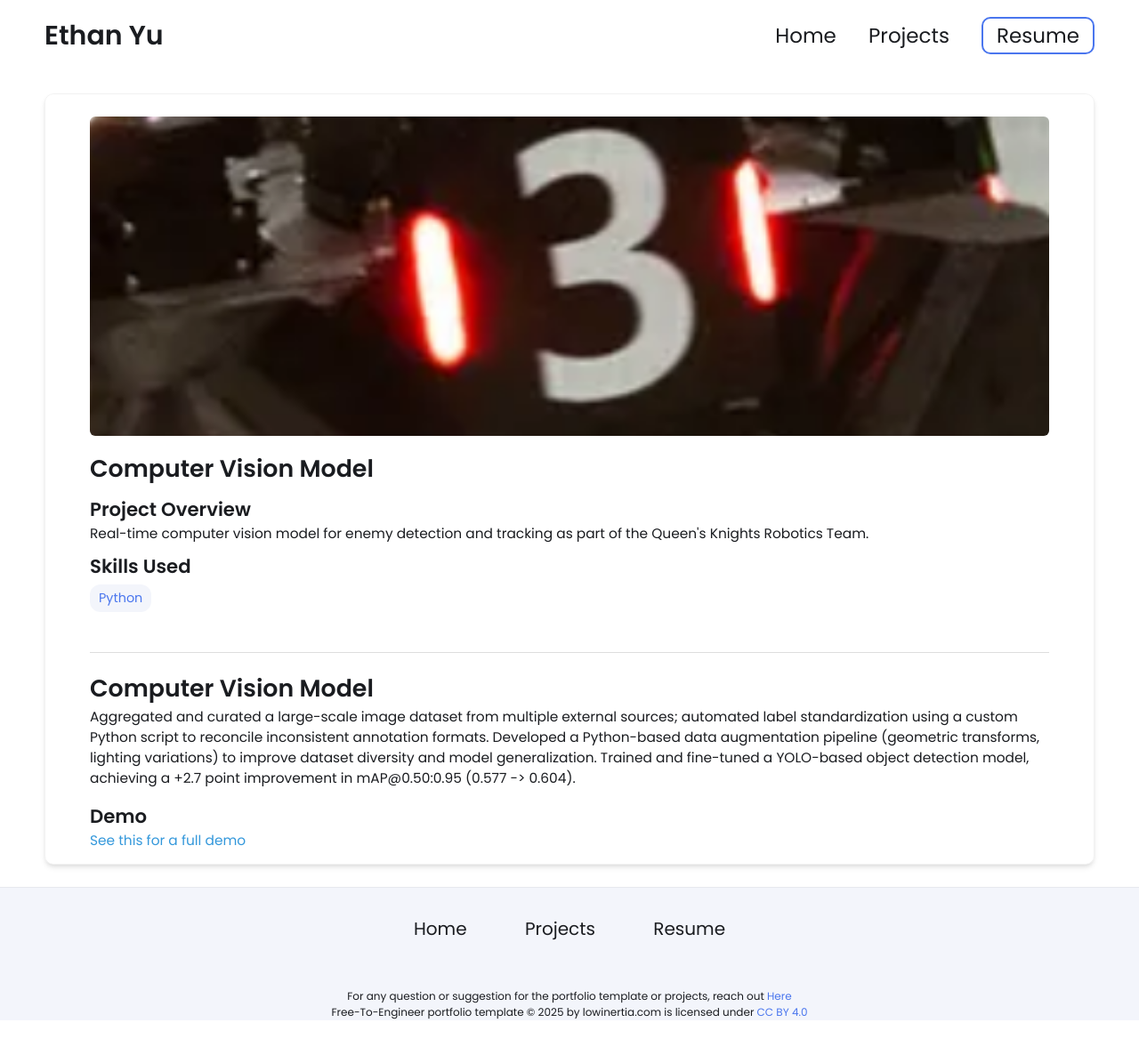
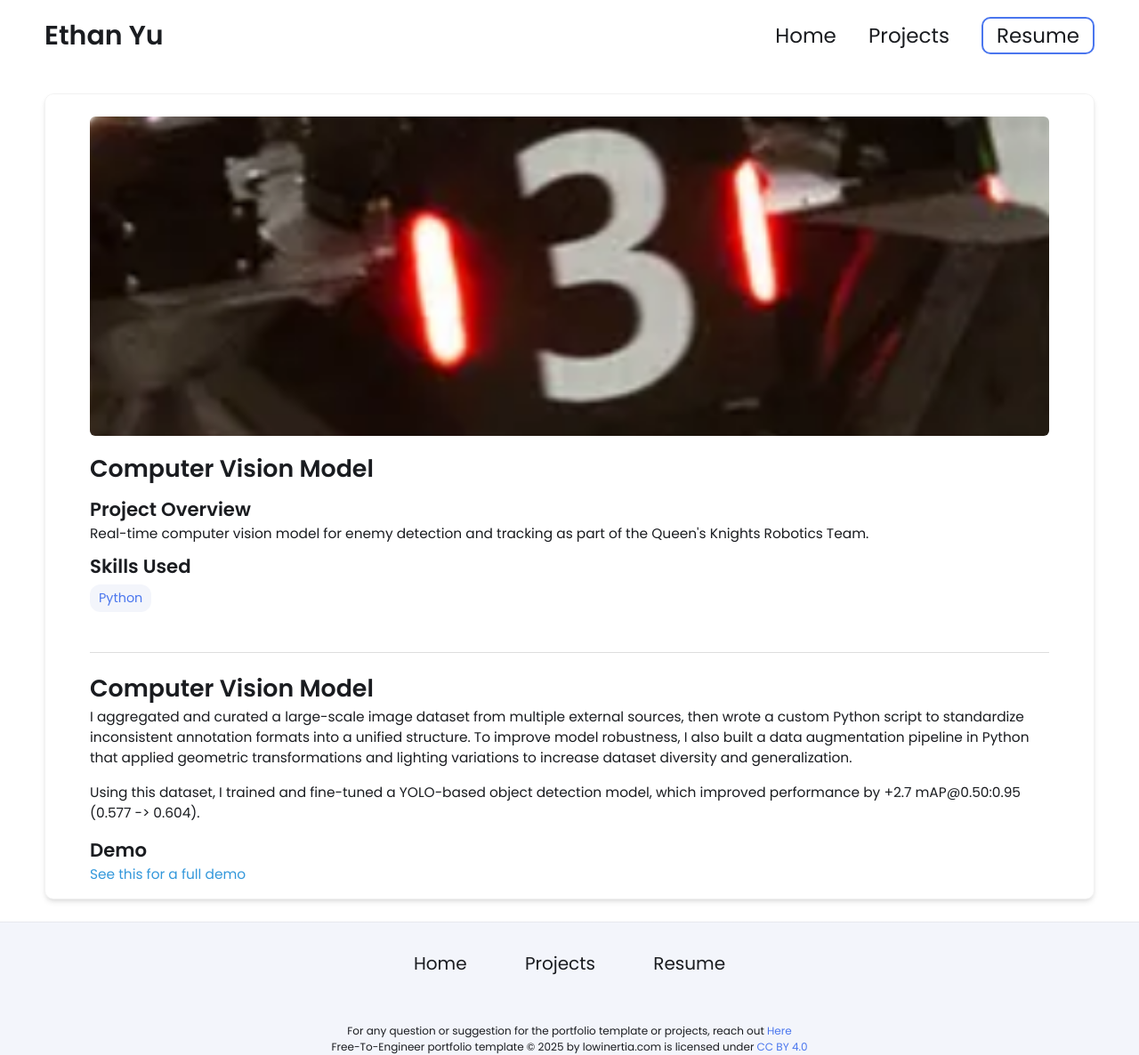
Before and after one commit to chaoqy/chaoqy.github.io, a Jekyll site: the page built from _projects/computer-vision/index.md, in a window 1280 px wide. Shown: the whole page at 89% size. Built offline with Jekyll 4.4.1, drawn with Linux system fonts in a browser that asks for light colours; before the commit the page ends 1147 px from its top, so only the background shows below that.

Commit message:
Update index.md

```diff
--- a/_projects/computer-vision/index.md
+++ b/_projects/computer-vision/index.md
@@ -9,7 +9,9 @@ main-image: /plate.png
 
 ---
 # Computer Vision Model
-Aggregated and curated a large-scale image dataset from multiple external sources; automated label standardization using a custom Python script to reconcile inconsistent annotation formats. Developed a Python-based data augmentation pipeline (geometric transforms, lighting variations) to improve dataset diversity and model generalization. Trained and fine-tuned a YOLO-based object detection model, achieving a +2.7 point improvement in mAP@0.50:0.95 (0.577 -> 0.604).
+I aggregated and curated a large-scale image dataset from multiple external sources, then wrote a custom Python script to standardize inconsistent annotation formats into a unified structure. To improve model robustness, I also built a data augmentation pipeline in Python that applied geometric transformations and lighting variations to increase dataset diversity and generalization.
+
+Using this dataset, I trained and fine-tuned a YOLO-based object detection model, which improved performance by +2.7 mAP@0.50:0.95 (0.577 -> 0.604).
 
 ## Demo
 [See this for a full demo](https://github.com/chaoqy)
```
